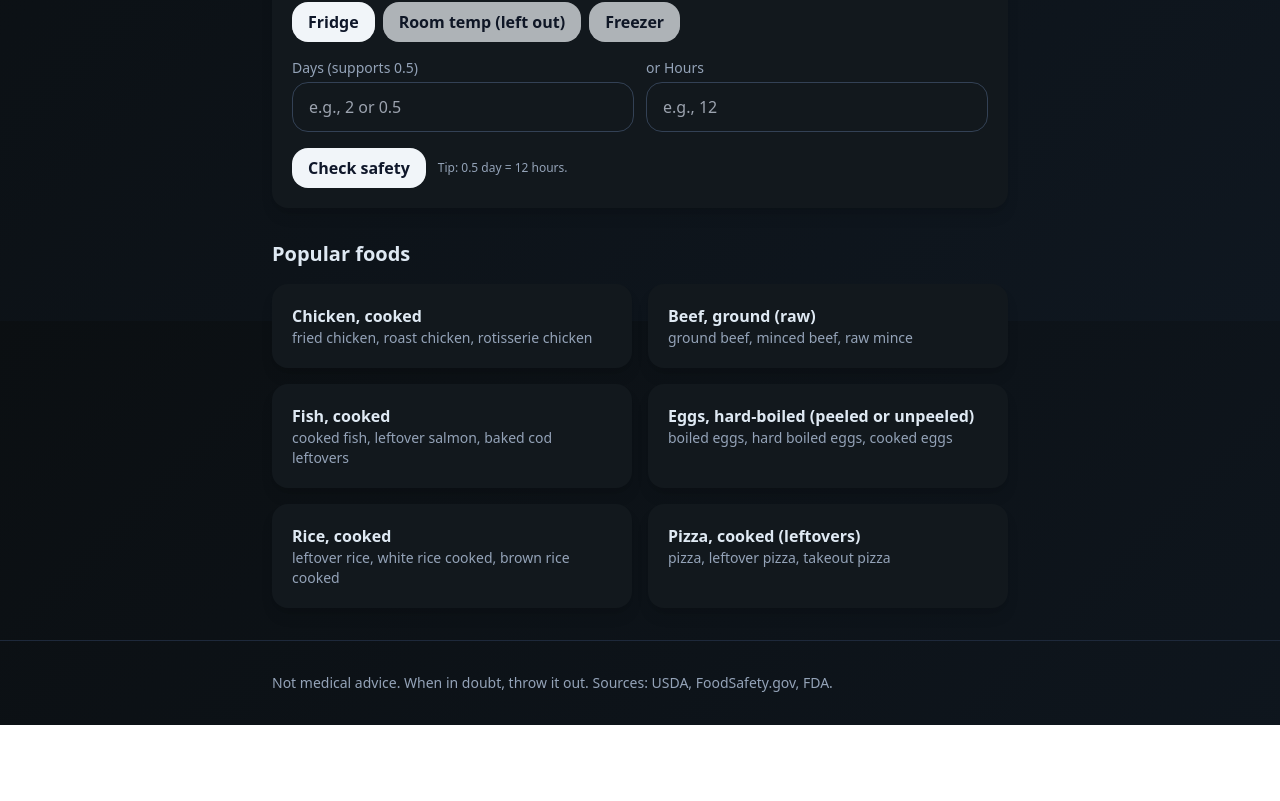
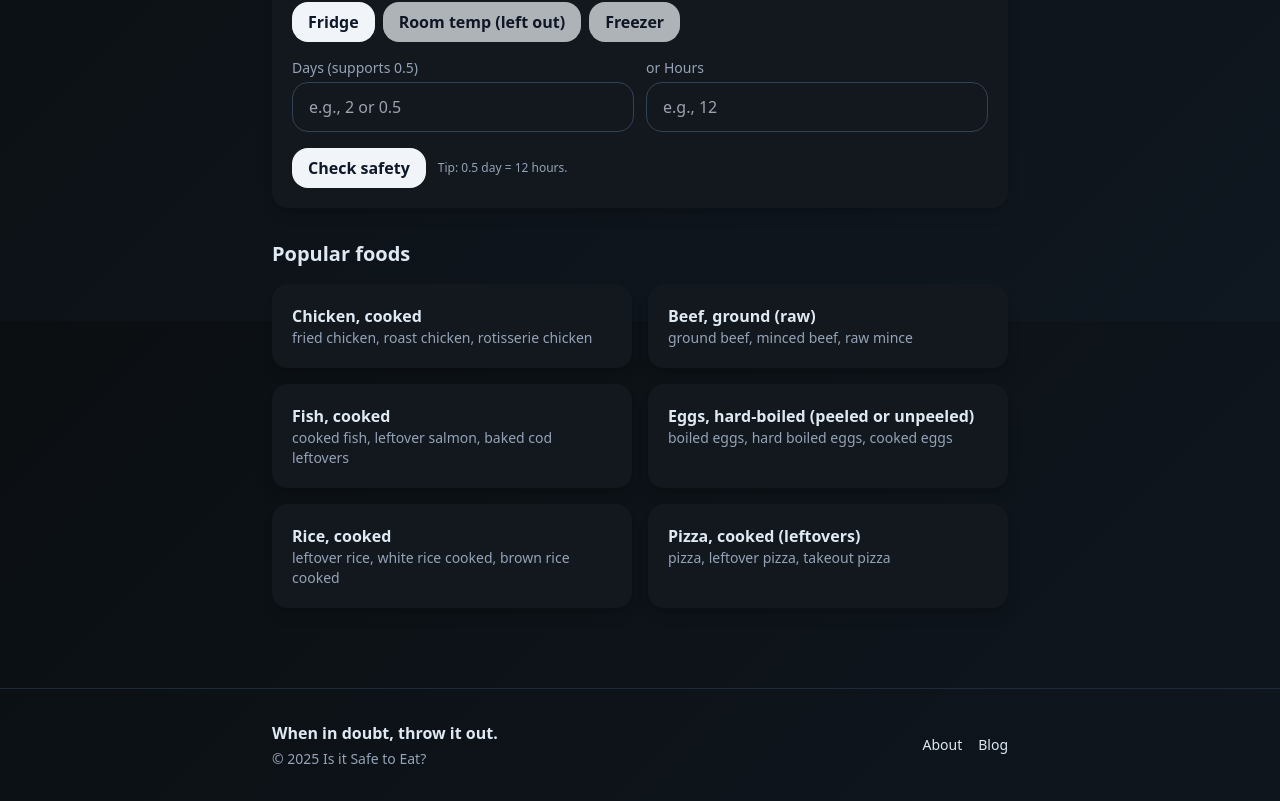
Before and after one commit to JiriTill/is-it-safe-to-eat, a Next.js app: page / in a window 1280 px wide. Shown: the part 479-1280 px from the top of the page. Before the commit the page ends 1204 px from the top, so only its background shows below. Built offline with nearby package versions, Linux system fonts and the light colour scheme.

Commit message:
Update layout.jsx

```diff
--- a/app/layout.jsx
+++ b/app/layout.jsx
@@ -1,4 +1,4 @@
-
+import Footer from "@/components/Footer";
 import "./globals.css";
 
 export const metadata = {
@@ -22,11 +22,7 @@ export default function RootLayout({ children }) {
         <main className="container py-8">
           {children}
         </main>
-        <footer className="border-t border-slate-800">
-          <div className="container py-8 text-sm text-slate-400">
-            Not medical advice. When in doubt, throw it out. Sources: USDA, FoodSafety.gov, FDA.
-          </div>
-        </footer>
+        <Footer />
       </body>
     </html>
   );
```
